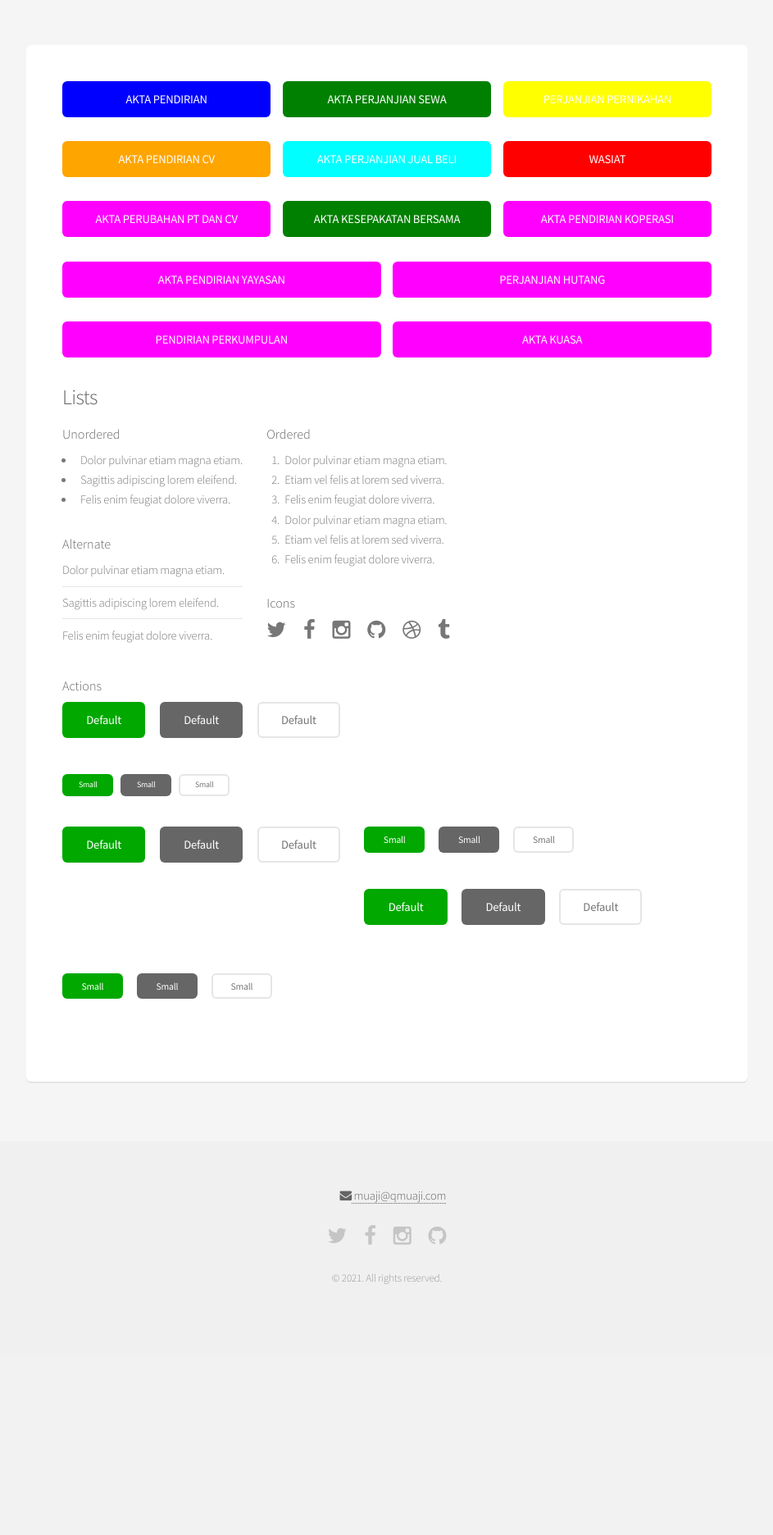
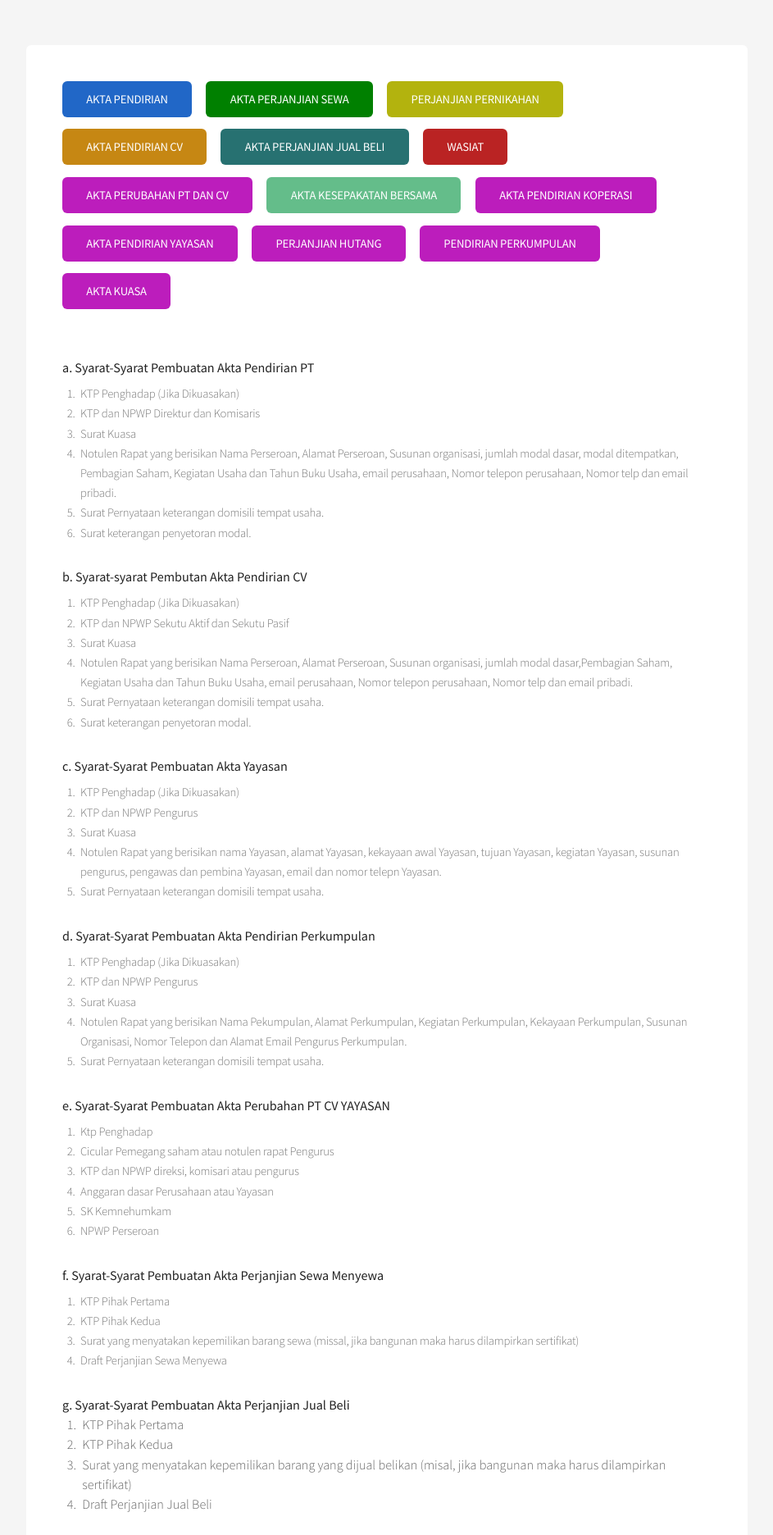
Before and after one commit to qmuaji/Notaris-PPAT, a PHP site: page /informasiLayanan.php in a window 1280 px wide. Shown: the part 48-1920 px from the top of the page at 82% size, without its empty margins (168-1111 px from the left). Before the commit the page ends 1614 px from the top, so only its background shows below. Run offline with PHP 8.4, Linux system fonts and the light colour scheme; a stand-in replaces the project's code that opens the database connection.

Commit message:
add static page

```diff
--- a/includes/_menu.php
+++ b/includes/_menu.php
@@ -5,7 +5,7 @@
 			<ul>
 				<li><a href="profilUsaha.php">Profil Usaha</a></li>
 				<li><a href="informasiLayanan.php">Informasi Layanan</a></li>
-				<li><a href="#">Alur Transaksi Akta</a></li>
+				<li><a href="alurTransaksi.php">Alur Transaksi Akta</a></li>
 				<li> | </li>
 		<?php
 		if(loggedIn()) {
--- a/informasiLayanan.php
+++ b/informasiLayanan.php
@@ -3,121 +3,114 @@ require 'core/init.php';
 include 'includes/_header.php' ?>
 
 <section id="main" class="container">
-	<div class="row">
+	<div class="row" >
 		<div class="col-12">
+			<section class="box">
+				<div class="col-6 col-12-mobilep">
+					<ul class="actions">
+						<li><a href="" class="button special fit" style="background-color: #2167C7">AKTA PENDIRIAN</a></li>
+						<li><a href="" class="button special fit"style="background-color: green">AKTA PERJANJIAN SEWA</a></li>
+						<li><a href="" class="button special fit" style="background-color: #B3B30E">PERJANJIAN PERNIKAHAN</a></li>
+						<li><a href="" class="button special fit" style="background-color: #C68713">AKTA PENDIRIAN CV</a></li>
+						<li><a href="" class="button special fit" style="background-color: #277171">AKTA PERJANJIAN JUAL BELI</a></li>
+						<li><a href="" class="button special fit" style="background-color: #BA2323">WASIAT</a></li>
+						<li><a href="" class="button special fit" style="background-color: #BC1DBC">AKTA PERUBAHAN PT DAN CV</a></li>
+						<li><a href="" class="button special fit" style="background-color: #64BD8A">AKTA KESEPAKATAN BERSAMA</a></li>
+						<li><a href="" class="button special fit" style="background-color: #BC1DBC">AKTA PENDIRIAN KOPERASI</a></li>
+						<li><a href="" class="button special fit"style="background-color: #BC1DBC">AKTA PENDIRIAN YAYASAN</a></li>
+						<li><a href="" class="button special fit"style="background-color: #BC1DBC">PERJANJIAN HUTANG</a></li>
+						<li><a href="" class="button special fit"style="background-color: #BC1DBC">PENDIRIAN PERKUMPULAN</a></li>
+						<li><a href="" class="button special fit"style="background-color: #BC1DBC">AKTA KUASA</a></li>
+					</ul>
 
-			<!-- Lists -->
-				<section class="box">
-					<ul class="actions fit">
-						<li><a href="#" class="button special fit" style="background-color: blue">AKTA PENDIRIAN</a></li>
-						<li><a href="#" class="button special fit"style="background-color: green">AKTA PERJANJIAN SEWA</a></li>
-						<li><a href="#" class="button special fit" style="background-color: yellow">PERJANJIAN PERNIKAHAN</a></li>
-					</ul>
-					<ul class="actions fit">
-						<li><a href="#" class="button special fit" style="background-color: orange">AKTA PENDIRIAN CV</a></li>
-						<li><a href="#" class="button special fit" style="background-color: cyan">AKTA PERJANJIAN JUAL BELI</a></li>
-						<li><a href="#" class="button special fit" style="background-color: red">WASIAT</a></li>
-					</ul>
-					<ul class="actions fit">
-						<li><a href="#" class="button special fit" style="background-color: magenta">AKTA PERUBAHAN PT DAN CV</a></li>
-						<li><a href="#" class="button special fit" style="background-color: green">AKTA KESEPAKATAN BERSAMA</a></li>
-						<li><a href="#" class="button special fit" style="background-color: magenta">AKTA PENDIRIAN KOPERASI</a></li>
-					</ul>
-					<ul class="actions fit">
-						<li><a href="#" class="button special fit"style="background-color: magenta">AKTA PENDIRIAN YAYASAN</a></li>
-						<li><a href="#" class="button special fit"style="background-color: magenta">PERJANJIAN HUTANG</a></li>
-					</ul>
-					<ul class="actions fit">
-						<li><a href="#" class="button special fit"style="background-color: magenta">PENDIRIAN PERKUMPULAN</a></li>
-						<li><a href="#" class="button special fit"style="background-color: magenta">AKTA KUASA</a></li>
-					</ul>
-					<h3>Lists</h3>
 					<div class="row">
 						<div class="col-6 col-12-mobilep">
+							<h4><b>a.	Syarat-Syarat Pembuatan Akta Pendirian PT</b></h4>
+							<ol>
+								<li>KTP Penghadap (Jika Dikuasakan)</li>
+								<li>KTP dan NPWP Direktur dan Komisaris</li>
+								<li>Surat Kuasa</li>
+								<li>Notulen Rapat yang berisikan Nama Perseroan, Alamat Perseroan, Susunan organisasi, jumlah modal dasar, modal ditempatkan, Pembagian Saham, Kegiatan Usaha dan Tahun Buku Usaha, email perusahaan, Nomor telepon perusahaan, Nomor telp dan email pribadi.</li>
+								<li>Surat Pernyataan keterangan domisili tempat usaha.</li>
+								<li>Surat keterangan penyetoran modal.</li>
+							</ol>
+							<h4><b>b.	Syarat-syarat Pembutan Akta Pendirian CV</b></h4>
+							<ol>
+								<li>KTP Penghadap (Jika Dikuasakan)</li>
+								<li>KTP dan NPWP Sekutu Aktif dan Sekutu Pasif</li>
+								<li>Surat Kuasa</li>
+								<li>Notulen Rapat yang berisikan Nama Perseroan, Alamat Perseroan, Susunan organisasi, jumlah modal dasar,Pembagian Saham, Kegiatan Usaha dan Tahun Buku Usaha, email perusahaan, Nomor telepon perusahaan, Nomor telp dan email pribadi.</li>
+								<li>Surat Pernyataan keterangan domisili tempat usaha.</li>
+								<li>Surat keterangan penyetoran modal.</li>
+							</ol>
+							<h4><b>c.	Syarat-Syarat Pembuatan Akta Yayasan</b></h4>
+							<ol>
+								<li>KTP Penghadap (Jika Dikuasakan)</li>
+								<li>KTP dan NPWP Pengurus</li>
+								<li>Surat Kuasa</li>
+								<li>Notulen Rapat yang berisikan nama Yayasan, alamat Yayasan, kekayaan awal Yayasan, tujuan Yayasan, kegiatan Yayasan, susunan pengurus, pengawas dan pembina Yayasan, email dan nomor telepn Yayasan.</li>
+								<li>Surat Pernyataan keterangan domisili tempat usaha.</li>
+							</ol>
+							<h4><b>d.	Syarat-Syarat Pembuatan Akta Pendirian Perkumpulan</b></h4>
+							<ol>
+								<li>KTP Penghadap (Jika Dikuasakan)</li>
+								<li>KTP dan NPWP Pengurus</li>
+								<li>Surat Kuasa</li>
+								<li>Notulen Rapat yang berisikan Nama Pekumpulan, Alamat Perkumpulan, Kegiatan Perkumpulan, Kekayaan Perkumpulan, Susunan Organisasi, Nomor Telepon dan Alamat Email Pengurus Perkumpulan.</li>
+								<li>Surat Pernyataan keterangan domisili tempat usaha.</li>
+							</ol>
+							<h4><b>e.	Syarat-Syarat Pembuatan Akta Perubahan PT CV YAYASAN</b></h4>
+							<ol>
+								<li>Ktp Penghadap</li>
+								<li>Cicular Pemegang saham atau notulen rapat Pengurus</li>
+								<li>KTP dan NPWP direksi, komisari atau pengurus</li>
+								<li>Anggaran dasar Perusahaan atau Yayasan</li>
+								<li>SK Kemnehumkam</li>
+								<li>NPWP Perseroan</li>
 
-							<h4>Unordered</h4>
-							<ul>
-								<li>Dolor pulvinar etiam magna etiam.</li>
-								<li>Sagittis adipiscing lorem eleifend.</li>
-								<li>Felis enim feugiat dolore viverra.</li>
-							</ul>
-
-							<h4>Alternate</h4>
-							<ul class="alt">
-								<li>Dolor pulvinar etiam magna etiam.</li>
-								<li>Sagittis adipiscing lorem eleifend.</li>
-								<li>Felis enim feugiat dolore viverra.</li>
-							</ul>
-
+							</ol>
 						</div>
 						<div class="col-6 col-12-mobilep">
+							<h4><b>f.	Syarat-Syarat Pembuatan Akta Perjanjian Sewa Menyewa</b></h4>
+							<ol>
+								<li>KTP Pihak Pertama</li>
+								<li>KTP Pihak Kedua</li>
+								<li>Surat yang menyatakan kepemilikan barang sewa (missal, jika bangunan maka harus dilampirkan sertifikat)</li>
+								<li>Draft Perjanjian Sewa Menyewa</li>
+							</ol>
+							<h4><b>g.	Syarat-Syarat Pembuatan Akta Perjanjian Jual Beli</b></h>
+							<ol>
+								<li>KTP Pihak Pertama</li>
+								<li>KTP Pihak Kedua</li>
+								<li>Surat yang menyatakan kepemilikan barang yang dijual belikan (misal, jika bangunan maka harus dilampirkan sertifikat)</li>
+								<li>Draft Perjanjian Jual Beli</li>
+							</ol>
+							<h4><b>h.	Syarat-Syarat Pembuatan Akta Kesepakatan Bersama</b></h4>
+							<ol>
+								<li>KTP Pihak Pertama</li>
+								<li>KTP Pihak Kedua</li>
+								<li>Draft Perjanjian Kesepakatan Bersama</li>
+								<li>Dokumen pendukung lainnya</li>
+							</ol>
+							<h4><b>i.	Syarat-Syarat Pembuatan Akta Perjanjian Hutang</b></h4>
+							<ol>
+								<li>KTP Pihak Pertama</li>
+								<li>KTP Pihak Kedua</li>
+								<li>Draft Perjanjian Hutang</li>
+								<li>Dokumen pendukung lainnya</li>
+							</ol>
+							<h4><b>j.	Syarat-Syarat Pembuatan Akta Kuasa</b></h4>
+							<ol>
+								<li>KTP Pemberi Kuasa</li>
+								<li>KTP Penerima Kuasa</li>
+								<li>Draft Kuasa </li>
+								<li>Dokumen pendukung lainnya</li>
 
-							<h4>Ordered</h4>
-							<ol>
-								<li>Dolor pulvinar etiam magna etiam.</li>
-								<li>Etiam vel felis at lorem sed viverra.</li>
-								<li>Felis enim feugiat dolore viverra.</li>
-								<li>Dolor pulvinar etiam magna etiam.</li>
-								<li>Etiam vel felis at lorem sed viverra.</li>
-								<li>Felis enim feugiat dolore viverra.</li>
 							</ol>
-
-							<h4>Icons</h4>
-							<ul class="icons">
-								<li><a href="#" class="icon brands fa-twitter"><span class="label">Twitter</span></a></li>
-								<li><a href="#" class="icon brands fa-facebook-f"><span class="label">Facebook</span></a></li>
-								<li><a href="#" class="icon brands fa-instagram"><span class="label">Instagram</span></a></li>
-								<li><a href="#" class="icon brands fa-github"><span class="label">Github</span></a></li>
-								<li><a href="#" class="icon brands fa-dribbble"><span class="label">Dribbble</span></a></li>
-								<li><a href="#" class="icon brands fa-tumblr"><span class="label">Tumblr</span></a></li>
-							</ul>
-
 						</div>
 					</div>
-
-					<h4>Actions</h4>
-					<ul class="actions">
-						<li><a href="#" class="button special">Default</a></li>
-						<li><a href="#" class="button">Default</a></li>
-						<li><a href="#" class="button alt">Default</a></li>
-					</ul>
-					<ul class="actions small">
-						<li><a href="#" class="button special small">Small</a></li>
-						<li><a href="#" class="button small">Small</a></li>
-						<li><a href="#" class="button alt small">Small</a></li>
-					</ul>
-					<div class="row">
-						<div class="col-3 col-6-narrower col-12-mobilep">
-							<ul class="actions stacked">
-								<li><a href="#" class="button special">Default</a></li>
-								<li><a href="#" class="button">Default</a></li>
-								<li><a href="#" class="button alt">Default</a></li>
-							</ul>
-						</div>
-						<div class="col-3 col-6-narrower col-12-mobilep">
-							<ul class="actions stacked">
-								<li><a href="#" class="button special small">Small</a></li>
-								<li><a href="#" class="button small">Small</a></li>
-								<li><a href="#" class="button alt small">Small</a></li>
-							</ul>
-						</div>
-						<div class="col-3 col-6-narrower col-12-mobilep">
-							<ul class="actions stacked">
-								<li><a href="#" class="button special fit">Default</a></li>
-								<li><a href="#" class="button fit">Default</a></li>
-								<li><a href="#" class="button alt fit">Default</a></li>
-							</ul>
-						</div>
-						<div class="col-3 col-6-narrower col-12-mobilep">
-							<ul class="actions stacked">
-								<li><a href="#" class="button special small fit">Small</a></li>
-								<li><a href="#" class="button small fit">Small</a></li>
-								<li><a href="#" class="button alt small fit">Small</a></li>
-							</ul>
-						</div>
-					</div>
-				</section>
-
+				</div>
+			</section>
 		</div>
 	</div>
 </section>
```
Also changed, not shown: alurTransaksi.php (added, +18 -0 lines), profilUsaha.php (+0 -73 lines).
